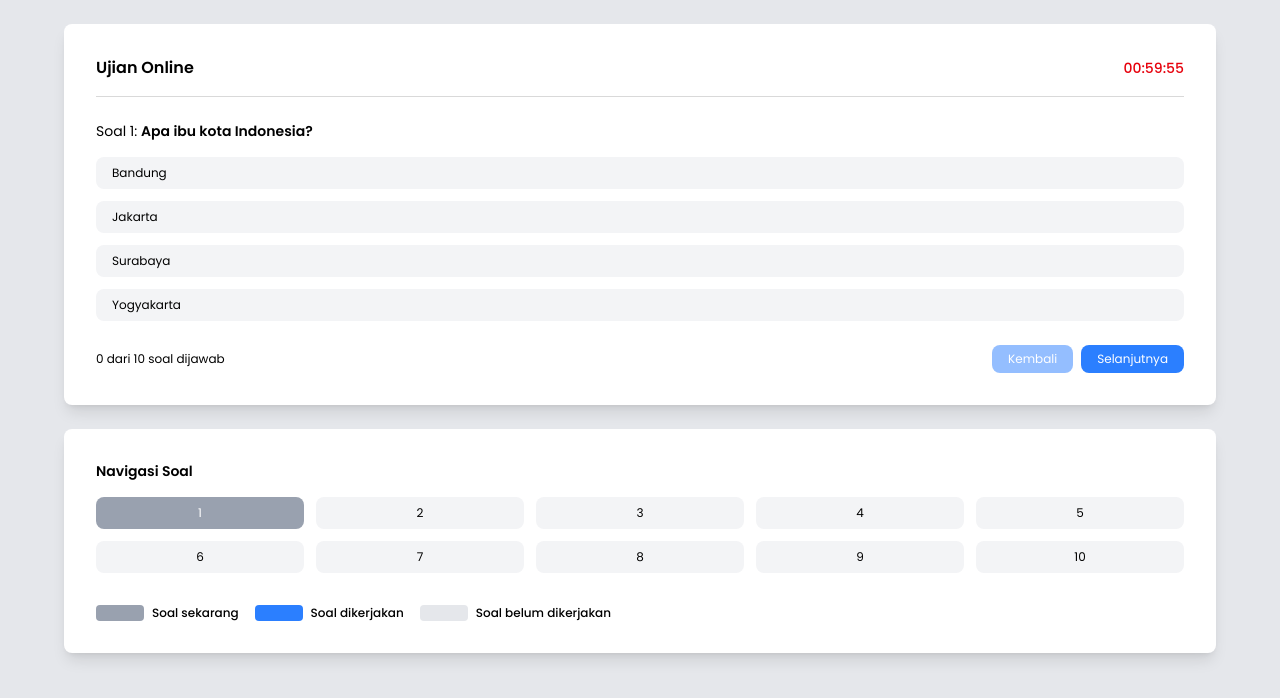
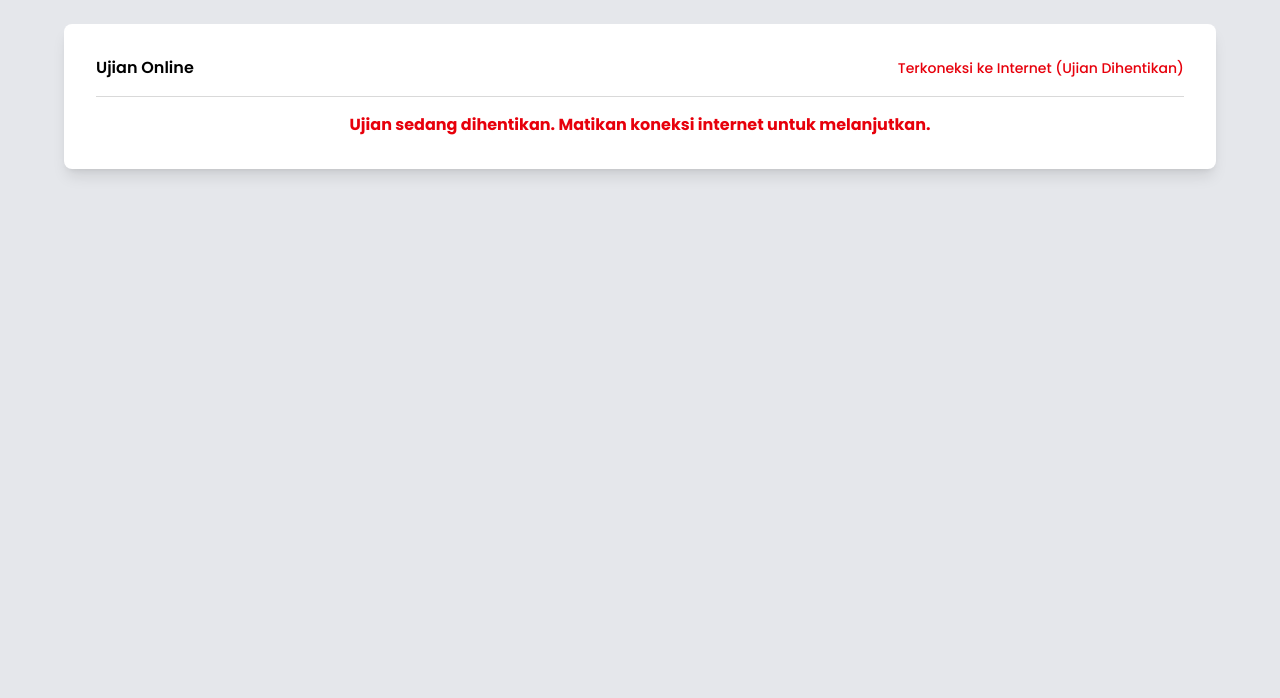
Before and after one commit to training-solonet/prototype-cbt, a React (Vite) app: page /test in a window 1280 px wide. Shown: the top 698 px of the page. Built offline with nearby package versions, Linux system fonts and the light colour scheme.

Commit message:
demo koneksi internet

```diff
--- a/src/pages/TestPage.tsx
+++ b/src/pages/TestPage.tsx
@@ -1,16 +1,18 @@
 import { useState, useEffect } from "react";
 import { useNavigate } from "react-router-dom";
+import Swal from "sweetalert2"; // Import SweetAlert
 import examQuestions from "../utils/examQuestions";
 import QuestionNavigation from "../components/QuestionNavigation";
 import Question, { QuestionType } from "../components/Question";
 import useVisibility from "../hooks/useVisibility";
-import useConnection from "../hooks/useConnection";
 import { useCountdown } from "../context/CountdownContext";
 
 export default function TestPage() {
   const navigate = useNavigate();
   const [currentIndex, setCurrentIndex] = useState(0);
   const [savedAnswers, setSavedAnswers] = useState<{ id: number; answer: string | null }[]>([]);
+  const [isOnline, setIsOnline] = useState(navigator.onLine); // Cek status koneksi internet
+  const [isExamPaused, setIsExamPaused] = useState(navigator.onLine); // Hentikan ujian saat online
 
   const { formatTime, timeLeft, totalTimeTaken } = useCountdown();
   const question = examQuestions[currentIndex];
@@ -28,10 +30,6 @@ export default function TestPage() {
 
   useVisibility({
     alertOnVisibilityHidden: true,
-  });
-
-  useConnection({
-    alertOnOnline: true,
   });
 
   useEffect(() => {
@@ -68,6 +66,7 @@ export default function TestPage() {
   }, [savedAnswers]);
 
   const handleAnswerChange = (questionId: number, answer: string) => {
+    if (isExamPaused) return; // Cegah perubahan jawaban jika ujian dihentikan
     const updatedAnswers = savedAnswers.map((item) =>
       item.id === questionId ? { ...item, answer } : item
     );
@@ -76,6 +75,41 @@ export default function TestPage() {
     }
     setSavedAnswers(updatedAnswers);
   };
+
+  // --- MENDETEKSI KONEKSI INTERNET ---
+  useEffect(() => {
+    const handleOnline = () => {
+      setIsOnline(true);
+      setIsExamPaused(true);
+      Swal.fire({
+        icon: "warning",
+        title: "Ujian Dihentikan!",
+        text: "Ujian dihentikan karena perangkat Anda terkoneksi ke internet. Matikan koneksi internet untuk melanjutkan ujian.",
+        confirmButtonColor: "#d33",
+        allowOutsideClick: false,
+        allowEscapeKey: false,
+      });
+    };
+
+    const handleOffline = () => {
+      setIsOnline(false);
+      setIsExamPaused(false);
+      Swal.fire({
+        icon: "success",
+        title: "Ujian Dilanjutkan!",
+        text: "Anda kembali offline. Ujian dapat dilanjutkan.",
+        confirmButtonColor: "#3085d6",
+      });
+    };
+
+    window.addEventListener("online", handleOnline);
+    window.addEventListener("offline", handleOffline);
+
+    return () => {
+      window.removeEventListener("online", handleOnline);
+      window.removeEventListener("offline", handleOffline);
+    };
+  }, []);
 
   if (!question) {
     return (
@@ -90,6 +124,7 @@ export default function TestPage() {
   }
 
   const handleNavigation = (newIndex: number) => {
+    if (isExamPaused) return; // Cegah navigasi jika ujian dihentikan
     const questionIndex = examQuestions.findIndex((q) => q.id === newIndex);
     if (questionIndex >= 0 && questionIndex < examQuestions.length) {
       setCurrentIndex(questionIndex);
@@ -101,11 +136,18 @@ export default function TestPage() {
       <div className="bg-white shadow-lg rounded-lg p-8 max-w-[90%] w-full mb-6">
         <div className="flex justify-between items-center">
           <p className="text-base font-semibold">Ujian Online</p>
-          <p className="text-sm font-medium text-red-600">
-            {formatTime(timeLeft)}
+          <p className={`text-sm font-medium ${isOnline ? "text-red-600" : "text-green-600"}`}>
+            {isOnline ? "Terkoneksi ke Internet (Ujian Dihentikan)" : "Offline (Ujian Berjalan)"}
           </p>
         </div>
         <hr className="my-4 opacity-15" />
+
+        {/* Tampilkan pesan jika ujian dihentikan */}
+        {isExamPaused ? (
+          <div className="text-center text-red-600 font-bold">
+            <p>Ujian sedang dihentikan. Matikan koneksi internet untuk melanjutkan.</p>
+          </div>
+        ) : (
           <Question
             currentId={currentIndex + 1}
             handleNavigation={handleNavigation}
@@ -114,14 +156,18 @@ export default function TestPage() {
             examQuestions={examQuestions as QuestionType[]}
             savedAnswers={savedAnswers}
           />
+        )}
       </div>
 
+      {/* Navigasi Soal Dinonaktifkan Jika Ujian Dihentikan */}
+      {!isExamPaused && (
         <QuestionNavigation
           currentId={currentIndex + 1}
           handleNavigation={handleNavigation}
           examQuestions={examQuestions as QuestionType[]}
           savedAnswers={savedAnswers}
         />
+      )}
     </div>
   );
 }
```
Lines whose indentation alone changed are shown as unchanged.
